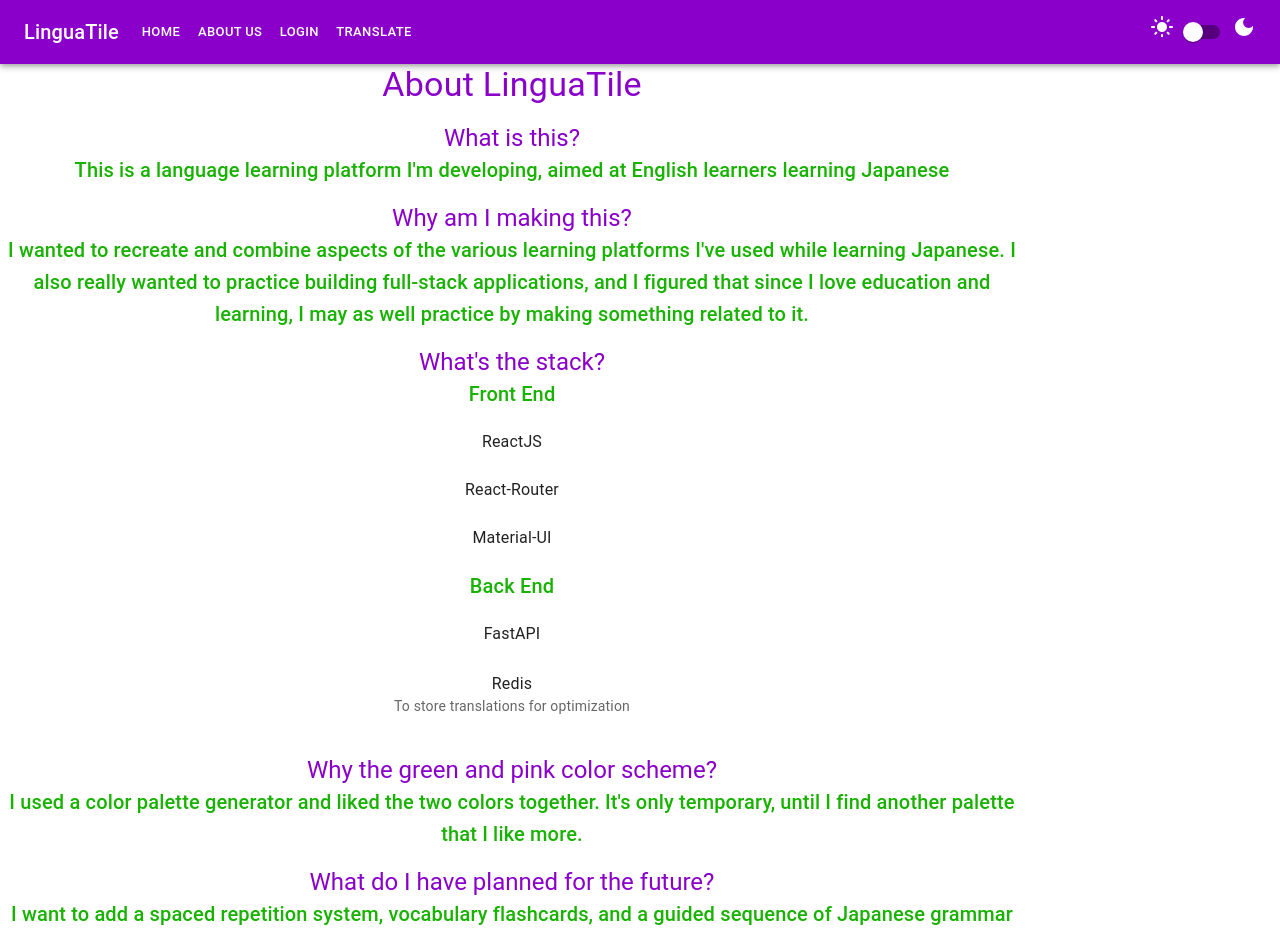
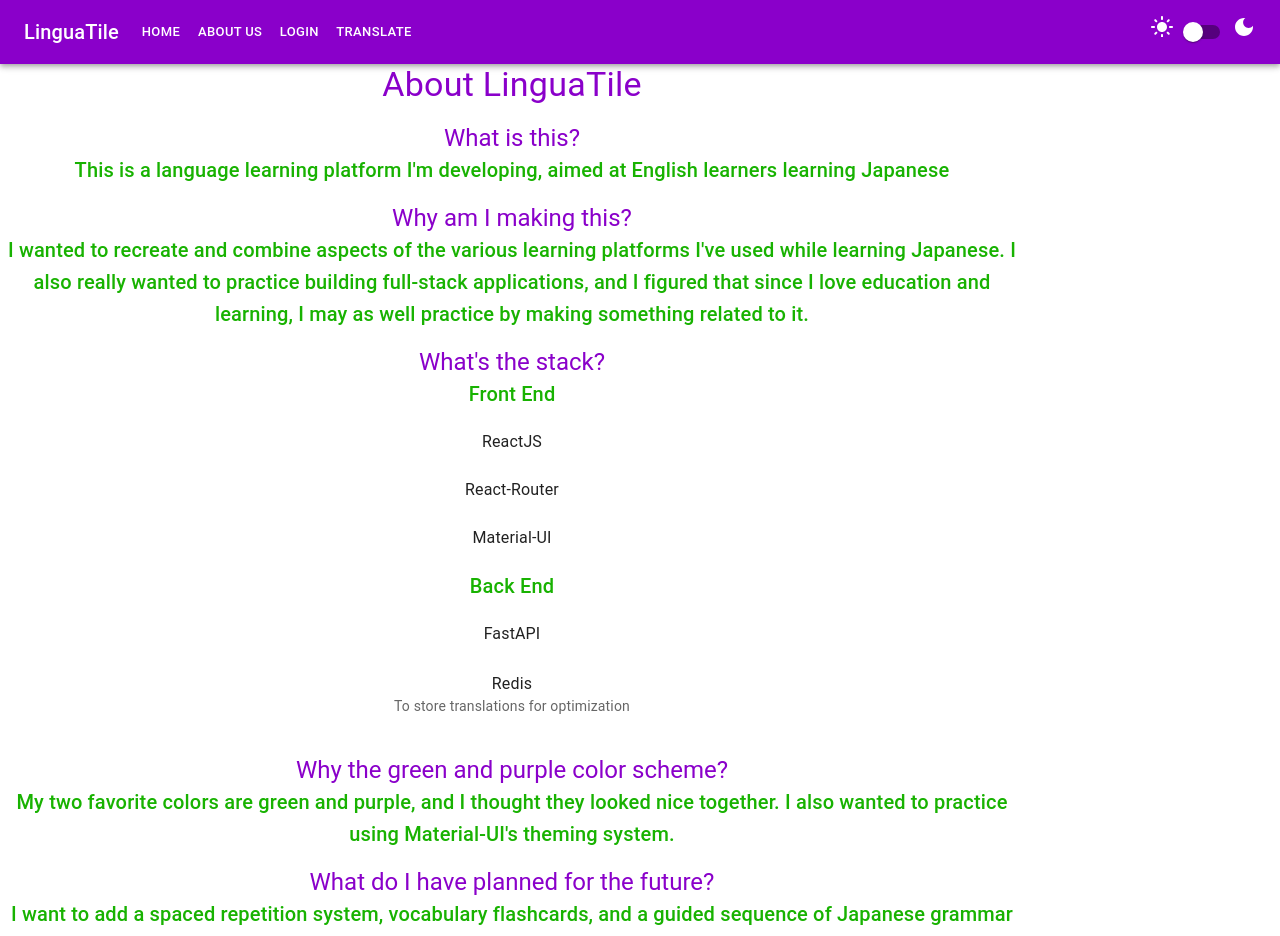
Before and after one commit to zliel/lingua-tile, a React (Create React App) app: page /about in a window 1280 px wide. Shown: the top 936 px of the page. Built offline with nearby package versions, Linux system fonts and the light colour scheme.

Commit message:
Updated the About text

```diff
--- a/src/Routes/About.js
+++ b/src/Routes/About.js
@@ -49,9 +49,8 @@ function About() {
             </Grid>
 
             <Grid item sm>
-                <Typography variant={"h5"} color={"primary"}>Why the green and pink color scheme?</Typography>
-                <Typography variant={"h6"} color={"secondary"}>I used a color palette generator and liked the two colors together.
-                    It's only temporary, until I find another palette that I like more.
+                <Typography variant={"h5"} color={"primary"}>Why the green and purple color scheme?</Typography>
+                <Typography variant={"h6"} color={"secondary"}>My two favorite colors are green and purple, and I thought they looked nice together. I also wanted to practice using Material-UI's theming system.
                 </Typography>
             </Grid>
 
```
